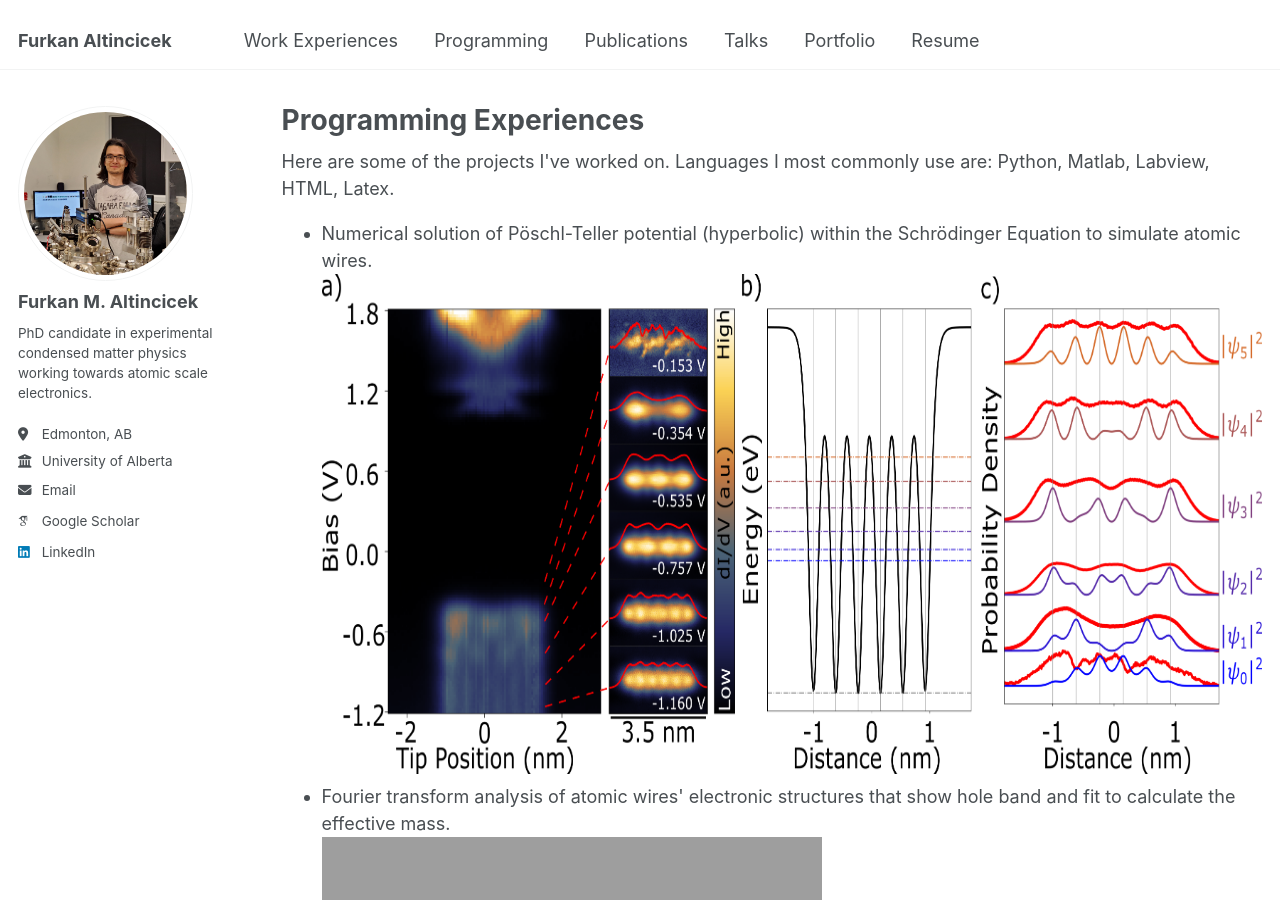
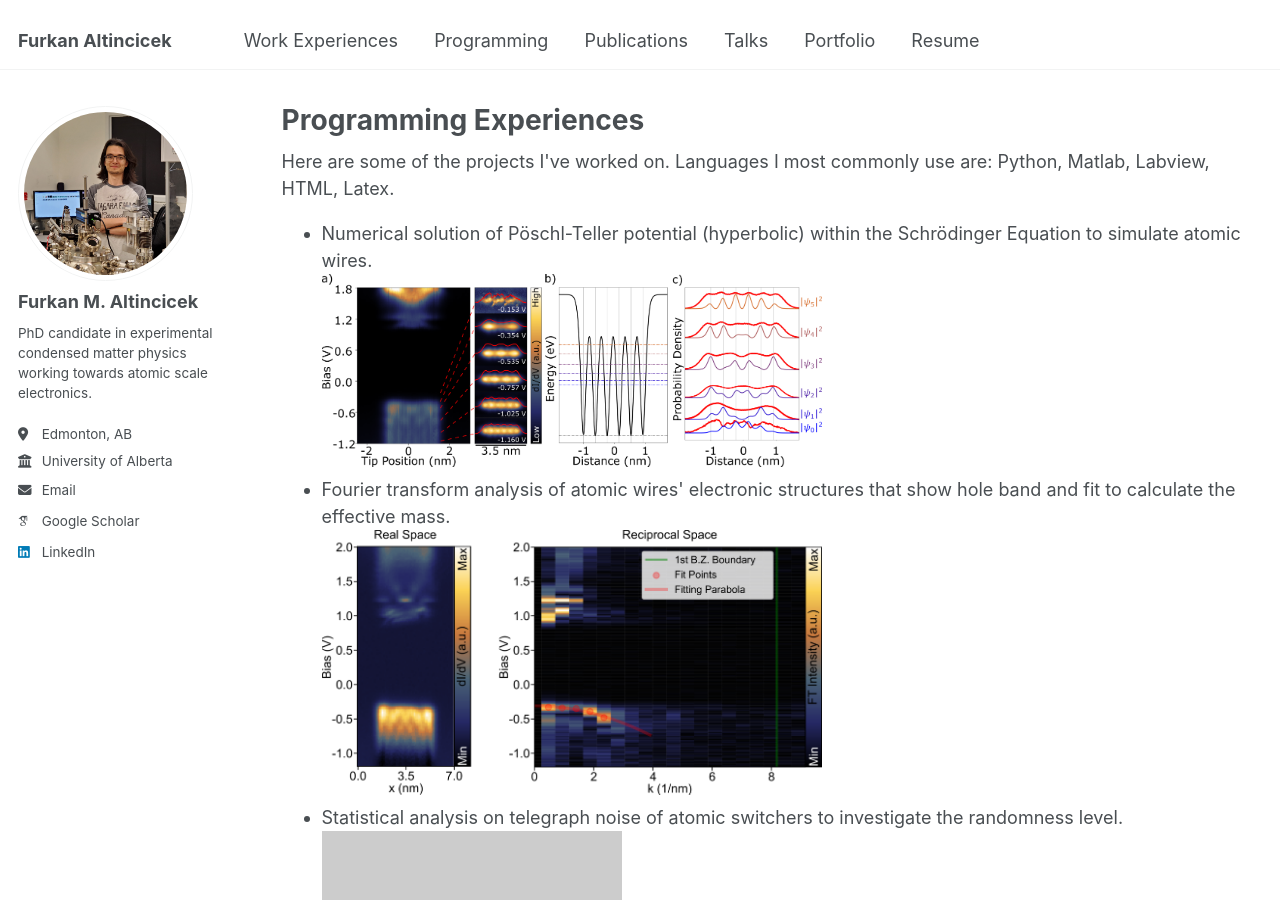
Before and after one commit to faltincicek/faltincicek.github.io, a Jekyll site: the page built from _pages/programming.html, in a window 1280 px wide and 900 px high. Built offline with Jekyll 4.4.1, drawn with Linux system fonts in a browser that asks for light colours; some web fonts are replaced.

Commit message:
Update programming.html

```diff
--- a/_pages/programming.html
+++ b/_pages/programming.html
@@ -10,12 +10,12 @@ Here are some of the projects I've worked on. Languages I most commonly use are:
 <ul style="list-style-type: disc;">
   <li>
     Numerical solution of Pöschl-Teller potential (hyperbolic) within the Schrödinger Equation to simulate atomic wires.<br>
-    <img src="https://faltincicek.github.io/images/pt_model.png" alt="PT Model" style="width: auto; height: 500px;">
+    <img src="https://faltincicek.github.io/images/pt_model.png" alt="PT Model" style="width: 500px; height: auto;">
   </li>
 
   <li>
     Fourier transform analysis of atomic wires' electronic structures that show hole band and fit to calculate the effective mass.<br>
-    <img src="https://faltincicek.github.io/images/pt.png" alt="PT Model" style="width: 500px; height: auto;">
+    <img src="https://faltincicek.github.io/images/ft.png" alt="Fourier Analysis" style="width: 500px; height: auto;">
   </li>
 
   <li>
```
